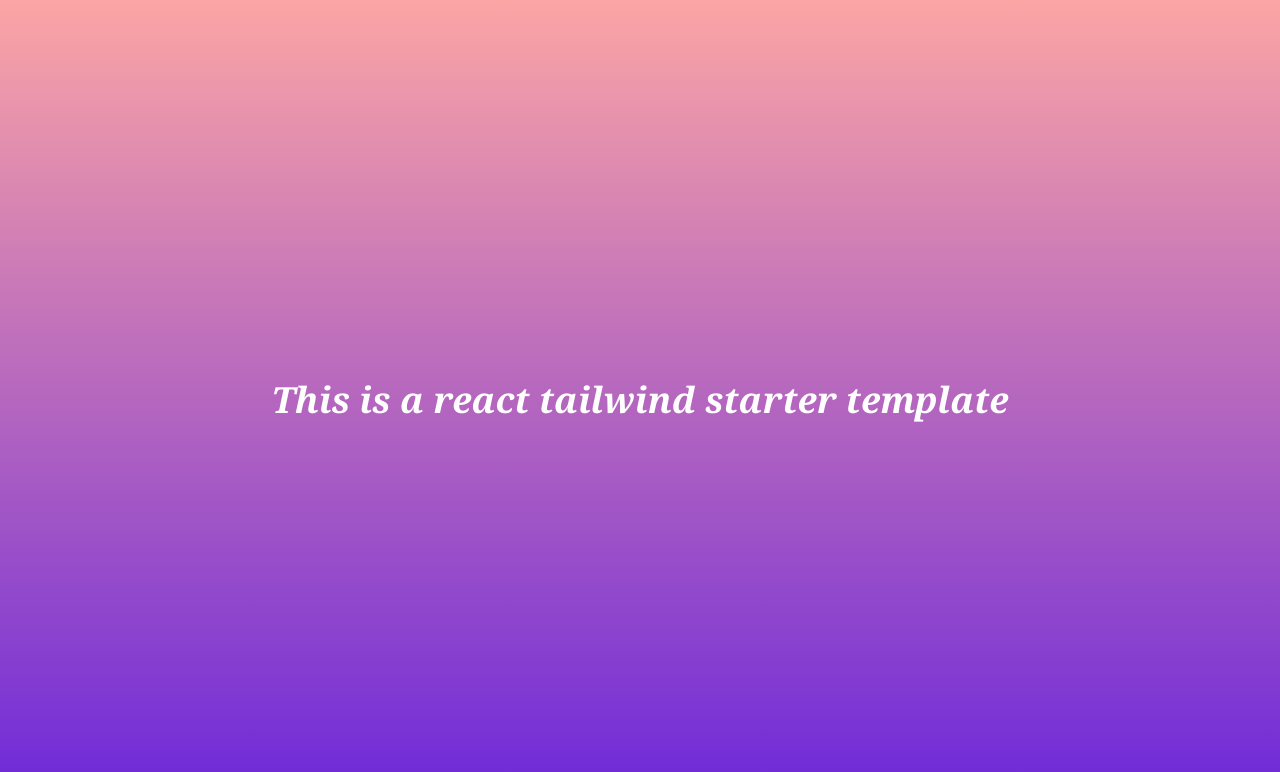
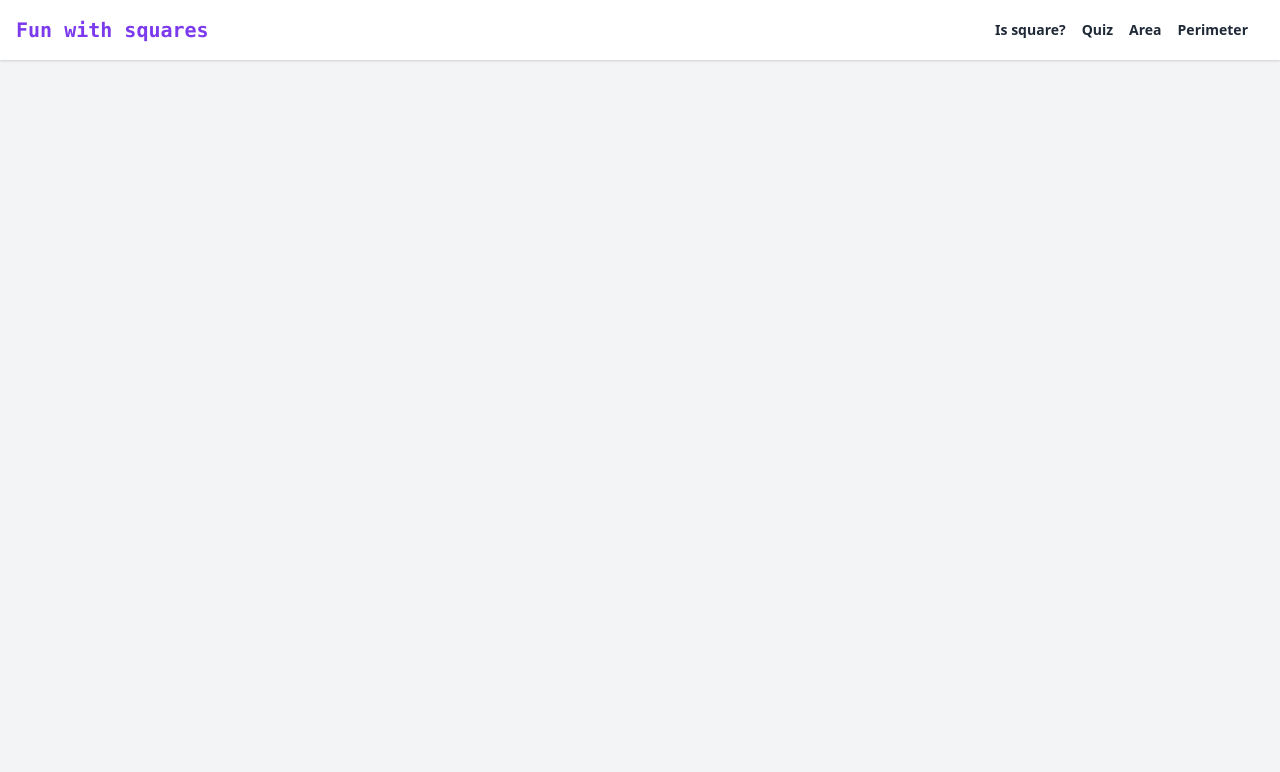
Before and after one commit to dpak1999/fun-with-squares, a React (Create React App) app: page / in a window 1280 px wide. Shown: the top 772 px of the page. Built offline with nearby package versions, Linux system fonts and the light colour scheme.

Commit message:
add navbar

```diff
--- a/src/App.js
+++ b/src/App.js
@@ -1,11 +1,11 @@
 /** @format */
+
+import Navbar from './components/Navbar';
 
 function App() {
   return (
-    <div className="bg-gradient-to-b from-red-300 to-purple-700 min-h-screen flex">
-      <h1 className="text-white font-bold text-4xl m-auto italic font-serif">
-        This is a react tailwind starter template
-      </h1>
+    <div>
+      <Navbar />
     </div>
   );
 }
--- /dev/null
+++ b/src/components/Navbar.js
@@ -0,0 +1,46 @@
+/** @format */
+
+const Navbar = () => {
+  return (
+    <div class="bg-gray-100 font-sans w-full min-h-screen m-0">
+      <div class="bg-white shadow">
+        <div class="container mx-auto px-4">
+          <div class="flex items-center justify-between py-4">
+            <div className="text-purple-600 text-xl font-bold font-mono">
+              Fun with squares
+            </div>
+
+            <div class="hidden sm:flex sm:items-center">
+              <a
+                href="/#"
+                class="text-gray-800 text-sm font-semibold hover:text-purple-600 mr-4"
+              >
+                Is square?
+              </a>
+              <a
+                href="/#"
+                class="text-gray-800 text-sm font-semibold hover:text-purple-600 mr-4"
+              >
+                Quiz
+              </a>
+              <a
+                href="/#"
+                class="text-gray-800 text-sm font-semibold hover:text-purple-600 mr-4"
+              >
+                Area
+              </a>
+              <a
+                href="/#"
+                class="text-gray-800 text-sm font-semibold hover:text-purple-600 mr-4"
+              >
+                Perimeter
+              </a>
+            </div>
+          </div>
+        </div>
+      </div>
+    </div>
+  );
+};
+
+export default Navbar;
```
